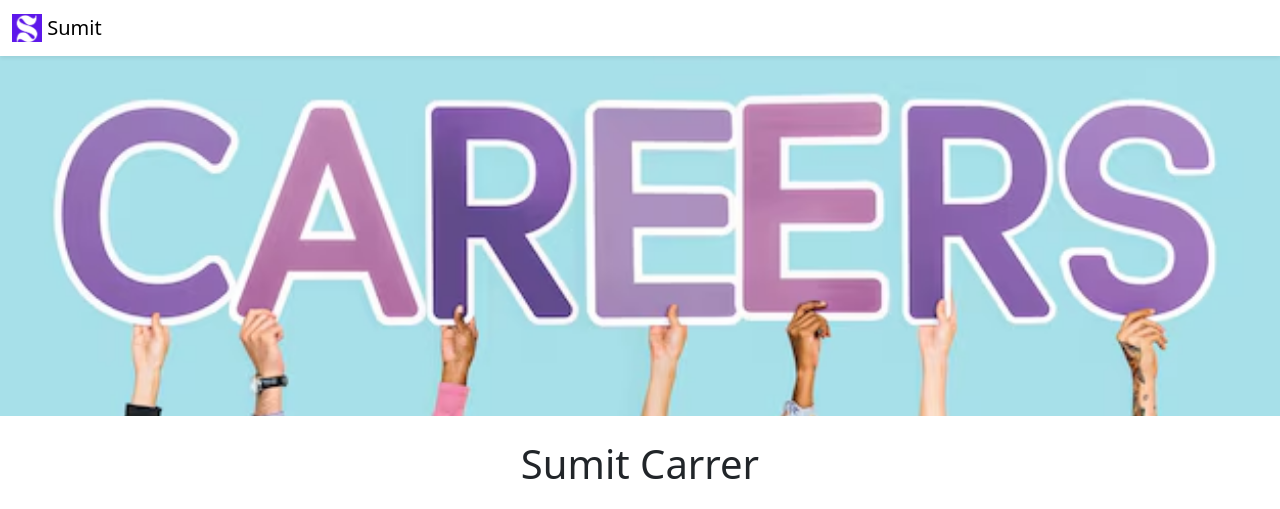
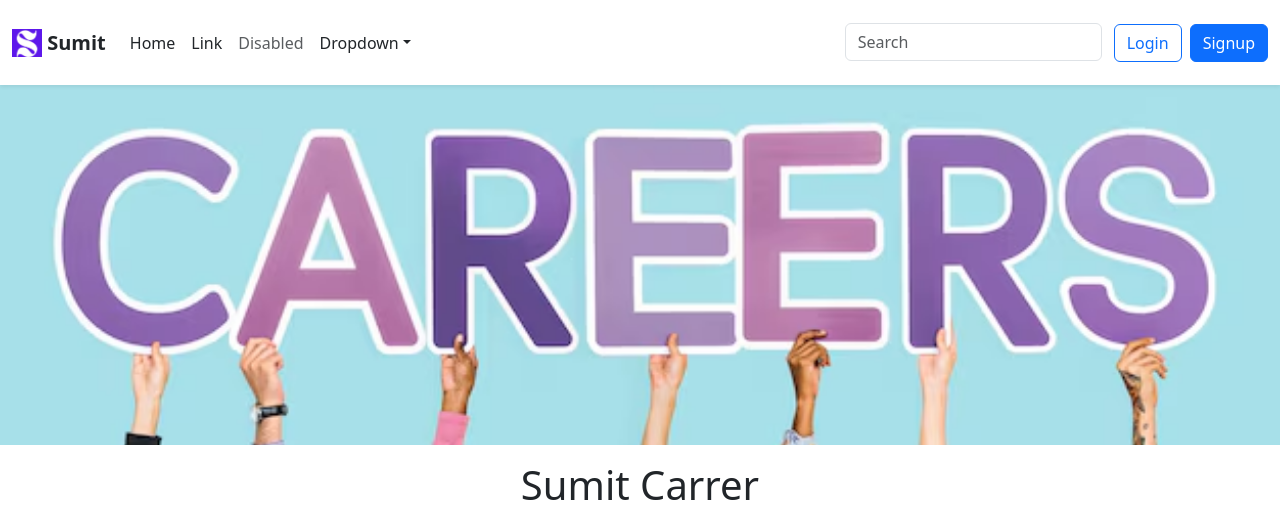
Before and after one commit to Sumit123sm/job-career-website, a Flask app: page / in a window 1280 px wide. Shown: the top 509 px of the page. Run offline with Flask 3, Linux system fonts and the light colour scheme.

Commit message:
banner image set

```diff
--- a/templates/home.html
+++ b/templates/home.html
@@ -8,18 +8,21 @@
 
     <!-- <link rel="stylesheet" href="{{url_for('static', filename='css/style.css')}}"> -->
     <style>
-      #banner{
-        width:100%;
-        height:360px;
-        object-fit:cover;
-        max-height: 360px;
-        margin-bottom:16px;
+      #banner {
+        display: block;
+          width: 100%;
+          height: auto;
+          object-fit: cover;
+          max-height: 360px;
+          min-height: 200px; /* Ensures visibility on small screens */
+          margin-bottom: 16px;
       }
+
     </style>
   </head>
   <body>
     {% include "nav.html" %}
-    <img class="img-fluid" id="banner" src="https://aeb3b918-f561-4e5f-a85b-9a46941e225d-00-a6g1kzhxjsfv.riker.replit.dev/static/banner2.avif">
+    <img class="img-fluid" id="banner" src="/static/banner2.avif">
    <div class="container">
      <h1 class="text-center mt-2 mb-4" >{{company_name}} Carrer</h1>
        <div class=row style= "margin-bottom:16px;" >
@@ -43,6 +46,9 @@
 
    </div>
     {% include "footer.html"%}
+    <!-- Bootstrap JS (Ensure this is included for dropdowns to work) -->
+    <script src="https://cdn.jsdelivr.net/npm/bootstrap@5.3.0/dist/js/bootstrap.bundle.min.js"></script>
+
 
   </body>
 
--- a/templates/nav.html
+++ b/templates/nav.html
@@ -1,9 +1,50 @@
-<nav class="navbar shadow-sm fixed-top bg-white">
+<nav class="navbar navbar-expand-sm navbar-light bg-white shadow-sm" aria-label="Third navbar example">
   <div class="container-fluid">
+    <!-- Logo & Brand -->
     <a class="navbar-brand" href="#">
       <img src="/static/S_logo.jpg" style="object-fit:cover;" alt="Logo" width="30" height="28" class="d-inline-block align-text-top">
-      Sumit
+      <span class="fw-bold text-dark">Sumit</span>
     </a>
+
+    <!-- Mobile Toggle Button -->
+    <button class="navbar-toggler" type="button" data-bs-toggle="collapse" data-bs-target="#navbarsExample03" aria-controls="navbarsExample03" aria-expanded="false" aria-label="Toggle navigation">
+      <span class="navbar-toggler-icon"></span>
+    </button>
+
+    <!-- Navbar Links & Buttons -->
+    <div class="collapse navbar-collapse" id="navbarsExample03">
+      <ul class="navbar-nav me-auto mb-2 mb-sm-0">
+        <li class="nav-item">
+          <a class="nav-link active text-dark" aria-current="page" href="#">Home</a>
+        </li>
+        <li class="nav-item">
+          <a class="nav-link text-dark" href="#">Link</a>
+        </li>
+        <li class="nav-item">
+          <a class="nav-link text-muted disabled" aria-disabled="true">Disabled</a>
+        </li>
+        <li class="nav-item dropdown">
+          <a class="nav-link dropdown-toggle text-dark" href="#" data-bs-toggle="dropdown" aria-expanded="false">Dropdown</a>
+          <ul class="dropdown-menu">
+            <li><a class="dropdown-item" href="#">Action</a></li>
+            <li><a class="dropdown-item" href="#">Another action</a></li>
+            <li><a class="dropdown-item" href="#">Something else here</a></li>
+          </ul>
+        </li>
+      </ul>
+      <div>
+        <form role="search" style="margin-top:15px; margin-right:12px;">
+          <input class="form-control" type="search" placeholder="Search" aria-label="Search">
+        </form>
+      </div>
+
+      <!-- Right-Aligned Login & Signup Buttons -->
+      <div class="d-flex">
+
+        <a href="#" class="btn btn-outline-primary me-2">Login</a>
+        <a href="#" class="btn btn-primary">Signup</a>
+      </div>
+
+    </div>
   </div>
 </nav>
-<div style="height:56px"></div>
```
